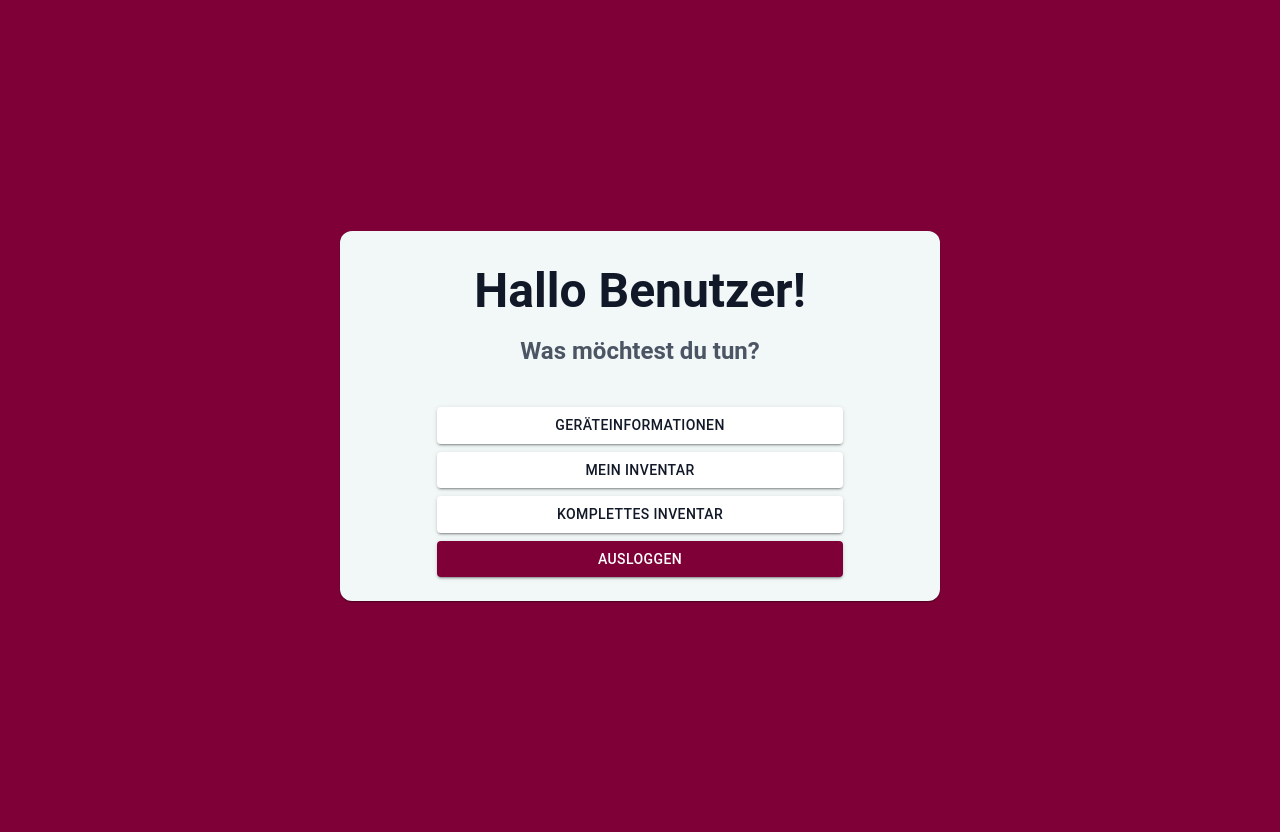
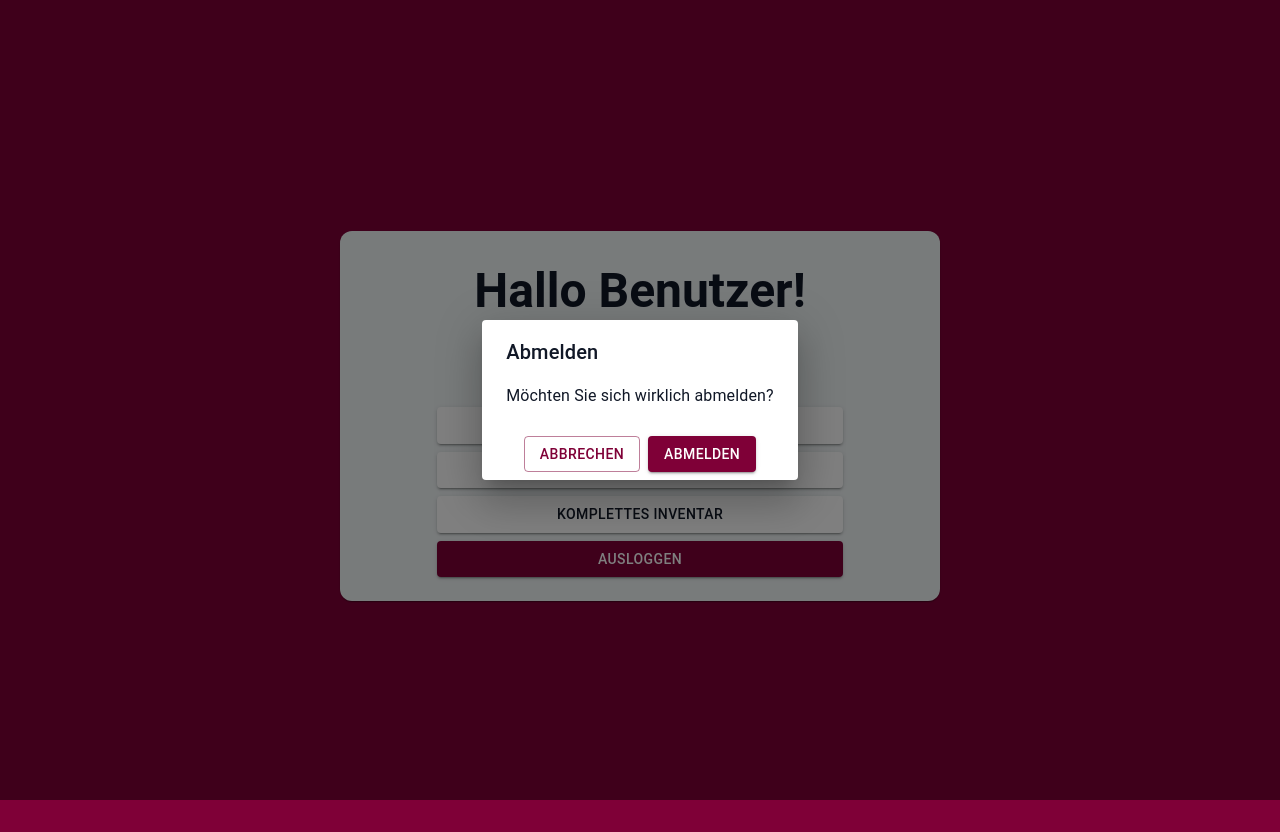
Before and after one commit to DerNikJakom/nextjs-inventory, a Next.js app: page / in a window 1280 px wide. Both pictures are taken after a click on the button "AUSLOGGEN". Built offline with nearby package versions, Linux system fonts and the light colour scheme.

Commit message:
Add logout confirmation dialog to MenuButtons component

```diff
--- a/src/components/MenuButtons.tsx
+++ b/src/components/MenuButtons.tsx
@@ -1,13 +1,38 @@
 "use client";
 
-import React from "react";
-import { Stack, Button } from "@mui/material";
+import React, { useState, useCallback } from "react";
+import {
+  Stack,
+  Button,
+  Dialog,
+  DialogTitle,
+  DialogContent,
+  DialogActions,
+  Typography,
+} from "@mui/material";
 import { useRouter } from "next/navigation";
 
 export default function MenuButtons() {
   const router = useRouter();
+  const [openDialog, setOpenDialog] = useState(false); // Zustand für den Dialog
+
+  const handleLogOutClick = useCallback(() => {
+    setOpenDialog(true); // Öffne den Dialog
+  }, []);
+
+  const handleDialogClose = useCallback(() => {
+    setOpenDialog(false); // Schließe den Dialog
+  }, []);
+
+  const handleConfirmLogOut = useCallback(() => {
+    setOpenDialog(false); // Schließe den Dialog
+    console.log("Benutzer wurde ausgeloggt");
+    // Logik für das Ausloggen implementieren
+    router.push("/login"); // Weiterleitung zur Login-Seite
+  }, [router]);
 
   return (
+    <>
       <Stack direction="column" gap={1} sx={{ padding: 2, width: "75%" }}>
         <Button
           id="deviceInfoBtn"
@@ -46,9 +71,39 @@ export default function MenuButtons() {
           id="logOutBtn"
           variant="contained"
           sx={{ backgroundColor: "primary.main" }}
+          onClick={handleLogOutClick} // Öffne den Dialog
         >
           Ausloggen
         </Button>
       </Stack>
+
+      {/* Dialog für die Logout-Bestätigung */}
+      <Dialog open={openDialog} onClose={handleDialogClose}>
+        <DialogTitle>Abmelden</DialogTitle>
+        <DialogContent>
+          <Typography>Möchten Sie sich wirklich abmelden?</Typography>
+        </DialogContent>
+        <DialogActions
+          sx={{
+            justifyContent: "center", // Zentriert die Buttons horizontal
+          }}
+        >
+          <Button
+            onClick={handleDialogClose}
+            color="primary"
+            variant="outlined"
+          >
+            Abbrechen
+          </Button>
+          <Button
+            onClick={handleConfirmLogOut}
+            color="primary"
+            variant="contained"
+          >
+            Abmelden
+          </Button>
+        </DialogActions>
+      </Dialog>
+    </>
   );
 }
```
Lines whose indentation alone changed are shown as unchanged.
